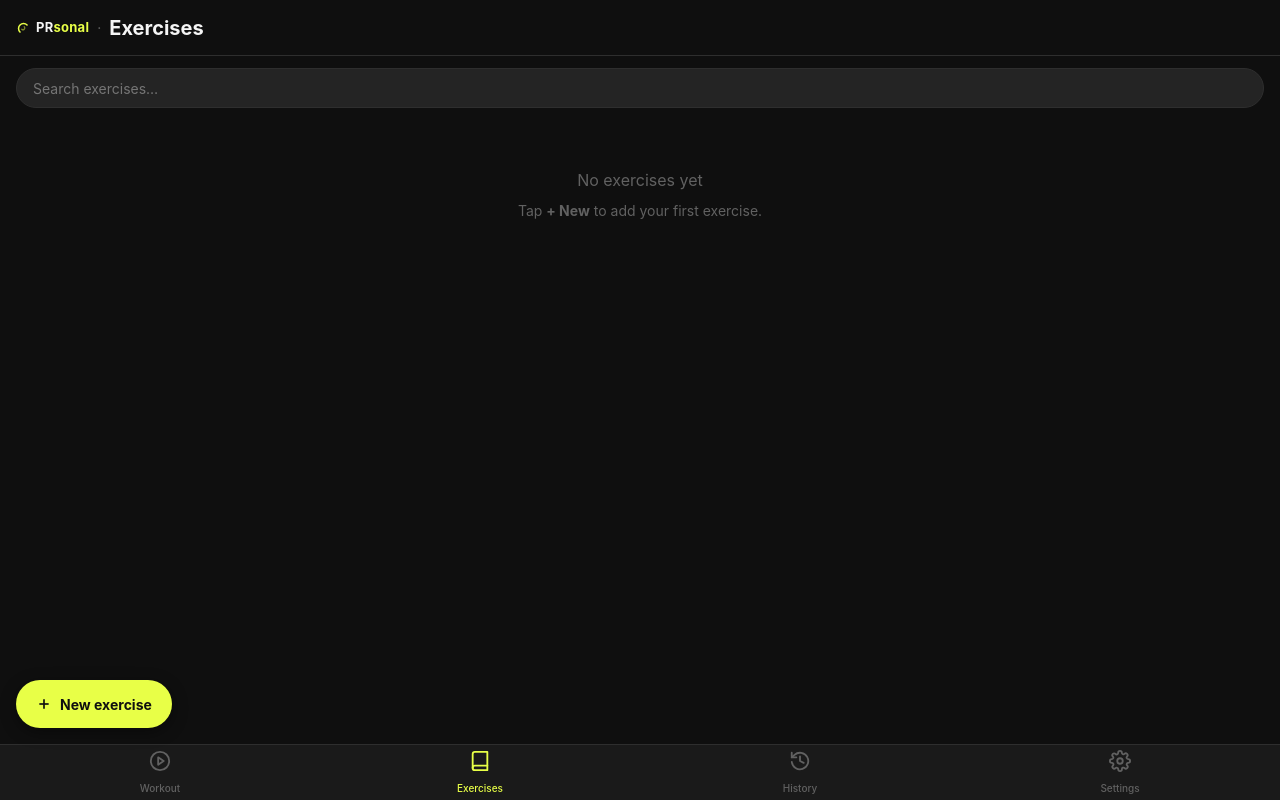
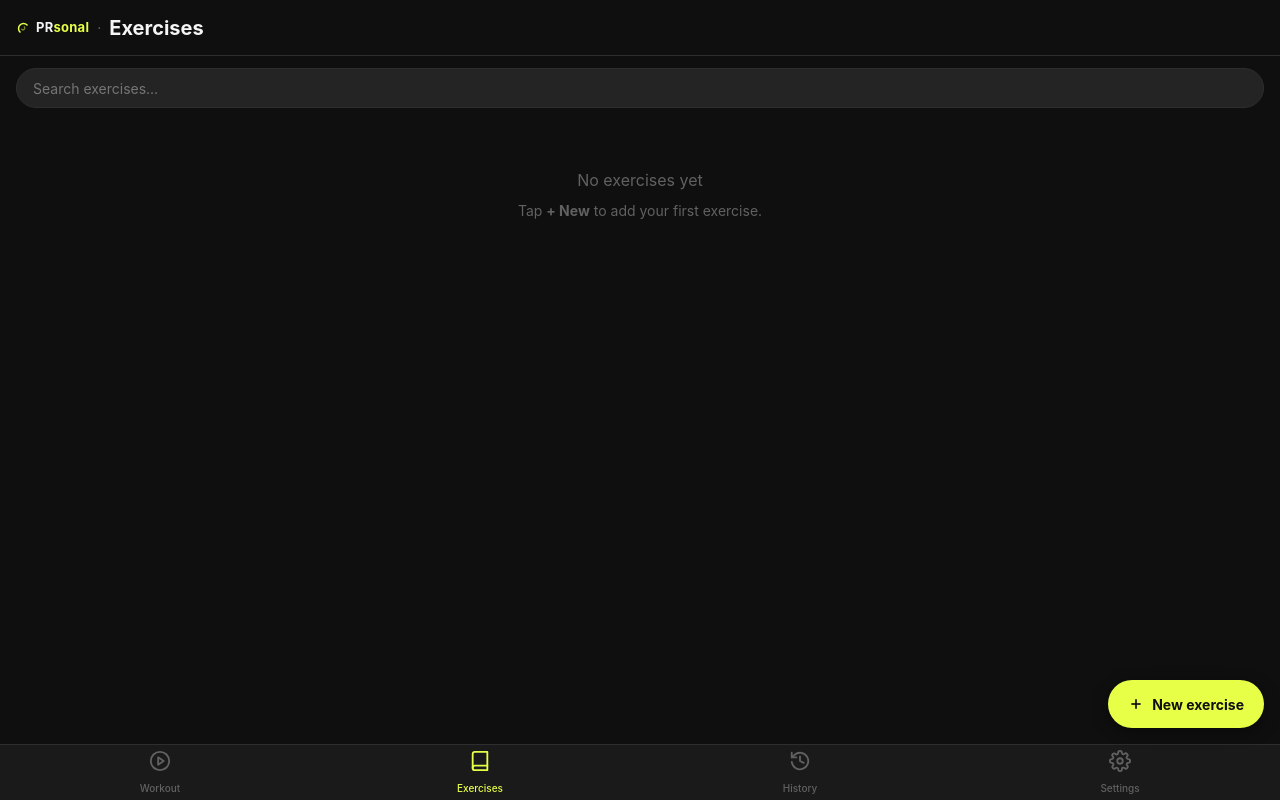
Before and after one commit to BattleBiscuit/gym-tracker, a Vue app: page /#/library in a window 1280 px wide. Built offline with nearby package versions, Linux system fonts and the light colour scheme.

Commit message:
changed button side

```diff
--- a/src/components/ui/AppFab.vue
+++ b/src/components/ui/AppFab.vue
@@ -12,7 +12,7 @@ defineEmits(['click'])
 <style scoped>
 .fab {
   position: fixed;
-  left: var(--space-4);
+  right: var(--space-4);
   bottom: calc(var(--nav-height) + var(--safe-bottom) + var(--space-4));
   z-index: 100;
   display: flex;
```
